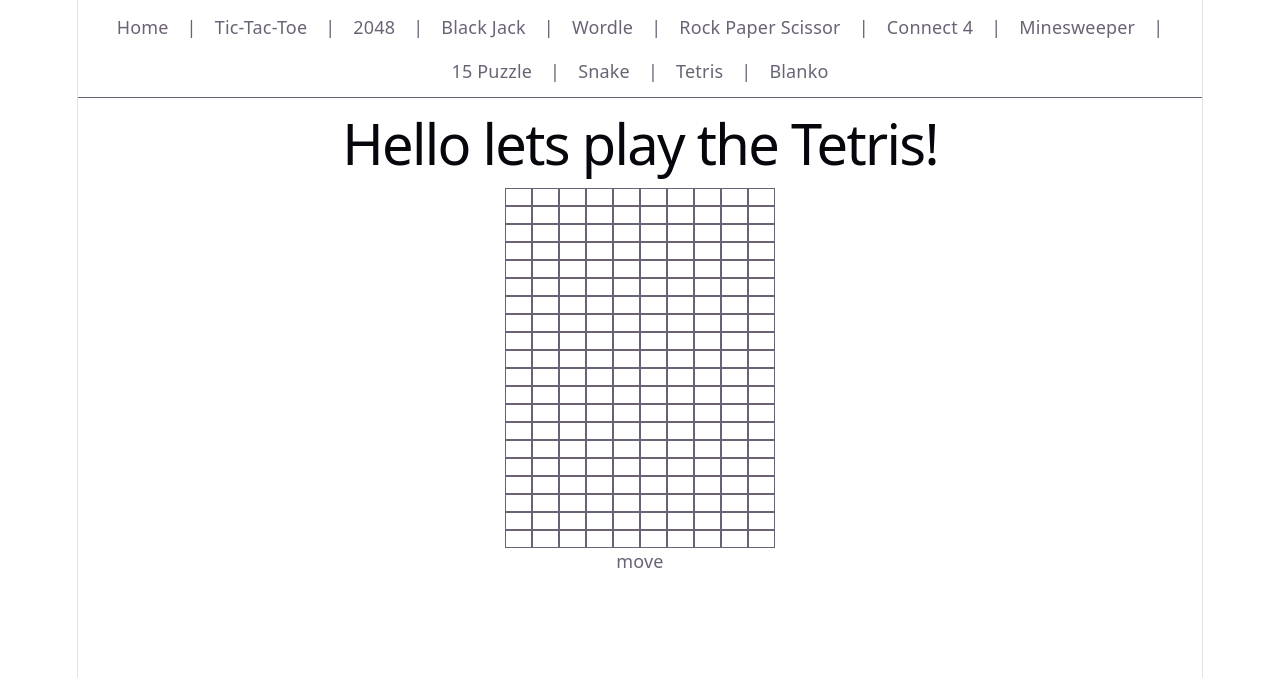
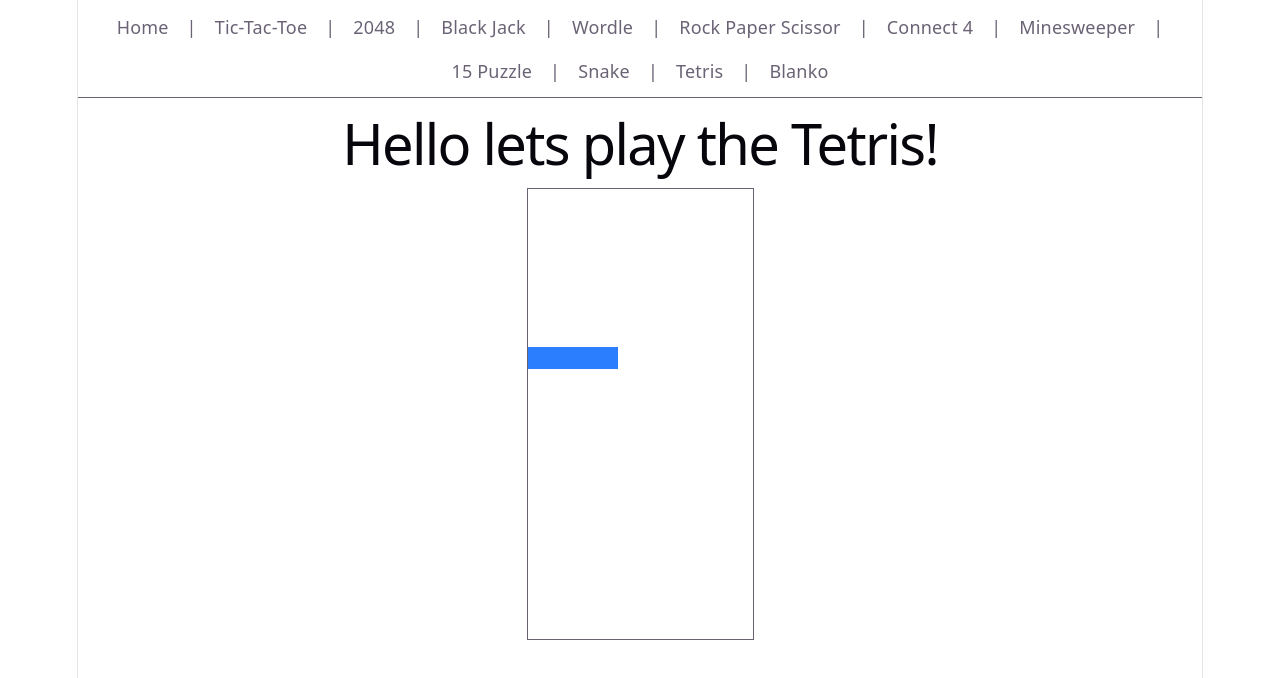
Before and after one commit to Ravicha2/Trivial-Games, a React (Vite) app: page /game10 in a window 1280 px wide. Shown: the top 678 px of the page. Built offline with nearby package versions, Linux system fonts and the light colour scheme.

Commit message:
ref callback tetris

```diff
--- a/src/components/Game10.jsx
+++ b/src/components/Game10.jsx
@@ -2,16 +2,22 @@ import { useState, useEffect, useRef } from "react"
 
 const randomShape = () => {
     const shapes = [
-        [[1,0,0],
-        [1,1,1],],
-        [[0,1,0],
-        [1,1,1]],
-        [[1,1,1,1]]
+        [
+            [1,0,0],
+            [1,1,1],
+        ],
+        [
+            [0,1,0],
+            [1,1,1]
+        ],
+        [
+            [1,1,1,1]
+        ]
     ]
     return shapes[Math.floor(Math.random() * shapes.length)]
 }
 
-const createBoard = () => {
+const createEmptyBoard = () => {
     let board = []
     for (let i=0; i<20;i++) {
         let row = []
@@ -24,74 +30,171 @@ const createBoard = () => {
 }
 
 const Game10 = () => {
-    const [board, setBoard] = useState(createBoard())
+    const [lockedBoard, setLockedBoard] = useState(createEmptyBoard())
     const [currentShape, setCurrentShape] = useState(randomShape())
-    const shapeRef = useRef( {row:0, col:0} );
+    const [shapePos, setShapePos] = useState({ row: 0, col: 0 });
+
+    const validMove = (targetRow, targetCol) => {
+        for (let r=0; r < currentShape.length; r++) {
+            for (let c=0; c < currentShape[r].length; c++) {
+                const isSolidBlock = currentShape[r][c] !== 0
+
+                if (isSolidBlock) {
+                    const predictedRow = targetRow + r
+                    const predictedCol = targetCol + c
+
+                    // hit border
+                    if (predictedRow >= 20 || predictedCol >= 10 || predictedCol < 0) return false
+                    // hit cement
+                    if (lockedBoard[predictedRow][predictedCol] !== 0) return false
+
+                }
+            }
+        }
+        return true
+    }
+
+    const attemptMoveDown = () => {
+        const nextRow = shapePos.row + 1
+        if (validMove(nextRow, shapePos.col)) {
+            setShapePos({...shapePos, row: nextRow})
+        } else {
+            cementShape();
+            spawnNewShape();
+        }
+    }
+
+    const attemptMoveX = (direction) => {
+        const nextCol = shapePos.col + direction
+        const end = currentShape.length + nextCol
+        if (nextCol < 0 || end >= 10) return
+        if (validMove(shapePos.row, nextCol)) {
+            shapePos.col = nextCol;
+        }
+    }
+
+    const cementShape = () => {
+        let newLockedBoard = lockedBoard.map(row => [...row])
+        for (let r=0; r < currentShape.length; r++) {
+            for (let c=0; c < currentShape[r].length; c++) {
+                // if block, move down and add to cement
+                if (currentShape[r][c] !== 0){
+                    const finalRow = shapePos.row + r
+                    const finalCol = shapePos.col + c
+                    newLockedBoard[finalRow][finalCol] = currentShape[r][c]
+                }
+            }
+        }
+        setLockedBoard(newLockedBoard);
+    }
+
+    const spawnNewShape = () => {
+        setCurrentShape(randomShape())
+        setShapePos({ row:0, col:0})
+    }
+
+    const getDisplayBoard = () => {
+        let displayBoard = lockedBoard.map(row => [...row])
+        for (let r=0; r < currentShape.length; r++) {
+            for (let c=0; c < currentShape[r].length; c++) {
+                if (currentShape[r][c] !== 0) {
+                    const drawRow = shapePos.row + r
+                    const drawCol = shapePos.col + c
+
+                    if (drawRow < 20 && drawCol >=0 && drawCol < 20) {
+                        displayBoard[drawRow][drawCol] = currentShape[r][c]
+                    }
+                }
+            }
+        }
+        return displayBoard
+    }
 
     const renderBoard = (board) => {
-        return (
-            board.map((row, rowIdx) => {
-                return (
-                    <div
-                        key={rowIdx}
-                        className="flex flex-row justify-center "
-                    >
-                        {row.map((col, colIdx) => {
-                            return (
-                                <div
-                                    key={colIdx}
-                                    className={`border w-6 h-4 text-xs ${col === 0 ? 'bg-transparent' : 'bg-blue-400'}`}
-                                >
-                                </div>
-                            )
-                        })}
-                    </div>
-                )
+        return (board.map((row, rowId) => {
+                return (<div
+                    key={rowId}
+                    className="flex flex-row w-fit">
+                    {row.map((col, colId) => {
+                        return (
+                        <div
+                            className={`flex flex-row w-5 h-5 ${col === 0 ? 'bg-transparent' : (lockedBoard[rowId][colId] === 1 ? 'bg-green-500' :'bg-blue-500')}`}
+                            key={colId}
+                        >
+                        </div>)
+                    })}
+                </div>)
             })
         )
     }
 
-    const moveShape = (board, currentShapeRef, shape,moveRow, moveCol) => {
-        let newBoard = board.map(row => [...row])
-        let newShapeCoord = []
-        let oldShapeCoord = []
-        const currentRow = parseInt(currentShapeRef.current.row)
-        const currentCol = parseInt(currentShapeRef.current.col)
-        for (let [rowIdx, row] of shape.entries()) {
-            let newRowCoord = []
-            let oldRowCoord = []
-            for (let [colIdx, col] in row) {
-                const rowInt = parseInt(rowIdx)
-                const colInt = parseInt(colIdx)
-                newRowCoord.push([currentRow+rowInt+moveRow, currentCol+colInt+moveCol])
-                oldRowCoord.push([currentRow+rowInt, currentCol+colInt])
+    const savedAttemptMoveDown = useRef();
+
+    useEffect(() => {
+        savedAttemptMoveDown.current = attemptMoveDown
+    })
+
+    const savedHandleSwipe = useRef();
+
+    useEffect(() => {
+        savedHandleSwipe.current = (e) => {
+            e.preventDefault();
+            if (e.key === "ArrowLeft") {
+                attemptMoveX(-1);
+            } else if (e.key === "ArrowRight") {
+                attemptMoveX(1);
             }
-            newShapeCoord.push(newRowCoord)
-            oldShapeCoord.push(oldRowCoord)
-        }
-        for (let [rowIdx, row] of oldShapeCoord.entries()) {
-            for (let [colIdx, col] of row.entries()) {
-                if (col[0] < 0 || col[0] > 9 || col[1] < 0 || col[1] > 9) return;
-                newBoard[col[0]][col[1]] = 0
+        };
+    });
+
+    useEffect(() => {
+        const listener = (e) => {
+            if (savedHandleSwipe.current) {
+                savedHandleSwipe.current(e);
+            }
+        };
+
+        window.addEventListener("keydown", listener);
+
+        return () => {
+            window.removeEventListener("keydown", listener);
+        };
+    }, []);
+
+    useEffect(() => {
+        const tickRate = 750
+        const gameLoop = setInterval(() => {
+            if (savedAttemptMoveDown.current) {
+                savedAttemptMoveDown.current()
+            }
+        }, tickRate)
+        return () => clearInterval(gameLoop);
+    }, [])
+
+    useEffect(() => {
+        const handleSwipe = (e) => {
+            e.preventDefault()
+            if (e.key === "ArrowLeft") {
+                attemptMoveX(-1)
+            } else if (e.key === "ArrowRight") {
+                attemptMoveX(1)
+            } else {
+                return
             }
         }
-        for (let [rowIdx, row] of newShapeCoord.entries()) {
-            for (let [colIdx, col] of row.entries()) {
-                if (col[0] < 0 || col[0] > 9 || col[1] < 0 || col[1] > 9) return;
-                newBoard[col[0]][col[1]] = shape[rowIdx][colIdx]
-            }
+
+        window.addEventListener("keydown", handleSwipe)
+        return () => {
+            window.removeEventListener("keydown", handleSwipe)
         }
-        setBoard(newBoard)
-        shapeRef.current = {row: shapeRef.current.row + moveRow, col: shapeRef.current.col + moveCol }
-    }
+    })
 
     return (
         <>
             <h1>Hello lets play the Tetris!</h1>
-            <div>
-                {renderBoard(board)}
+            <div className="border w-fit mx-auto">
+                {renderBoard(getDisplayBoard())}
             </div>
-            <button onClick={() => moveShape(board, shapeRef, currentShape, 1, 1)}>move</button>
         </>
     )
 }
```
